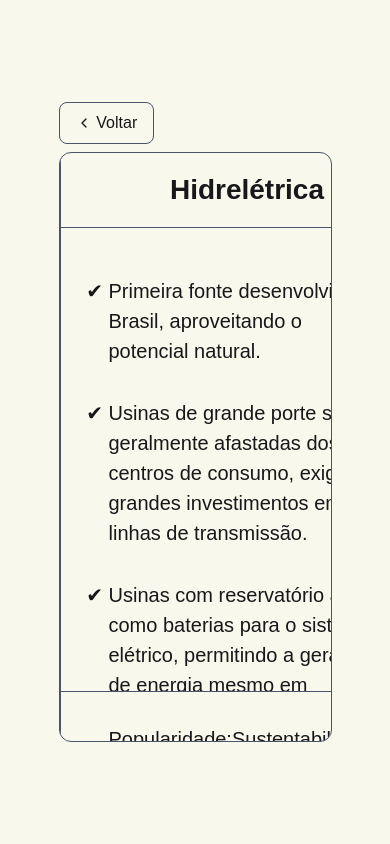
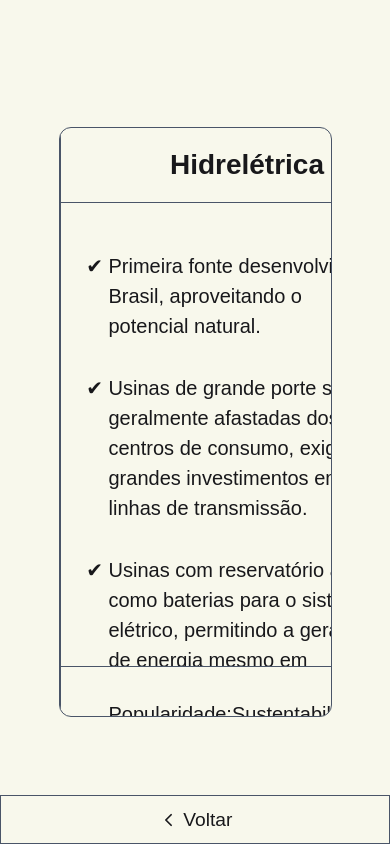
Before and after one commit to gh-johnny/gs-2-js, a React (Vite) app: page /energy-source/1 in a window 390 px wide. Built offline with nearby package versions, Linux system fonts and the light colour scheme; grey boxes are pictures that could not be loaded; a web font is replaced by a local one.

Commit message:
style: mobile back button on individual pages

```diff
--- a/src/pages/energy-source/index.tsx
+++ b/src/pages/energy-source/index.tsx
@@ -18,6 +18,31 @@ const Main = styled.main`
 
 const BackButtonWrapper = styled.div`
   width: 70%;
+
+  @media(max-width: 1023px){
+      position: fixed;
+      bottom: 0;
+      left: 0;
+      right: 0;
+      width: 100%;
+
+      button {
+          width: 100%;
+          border-radius: 0px;
+          display: flex;
+          justify-content: center;
+          align-items: center;
+          font-size: 1.2rem;
+
+          *:first-child {
+              width: 21px;
+          }
+
+          *:last-child {
+              margin-top: 2px;
+          }
+      }
+  }
 `
 
 const BackButton = styled.button`
@@ -28,6 +53,10 @@ const BackButton = styled.button`
   display: flex;
   column-gap: .3rem;
   transition: all 0.1s ease;
+
+  *:first-child {
+    width: 16px;
+  }
 
   &:hover {
       scale: 1.03;
@@ -127,7 +156,7 @@ export default function EnergySource() {
             <BackButtonWrapper>
                 <Link to="/">
                     <BackButton>
-                        <ChevronLeft width={16} />
+                        <ChevronLeft />
                         <span>Voltar</span>
                     </BackButton>
                 </Link>
```
